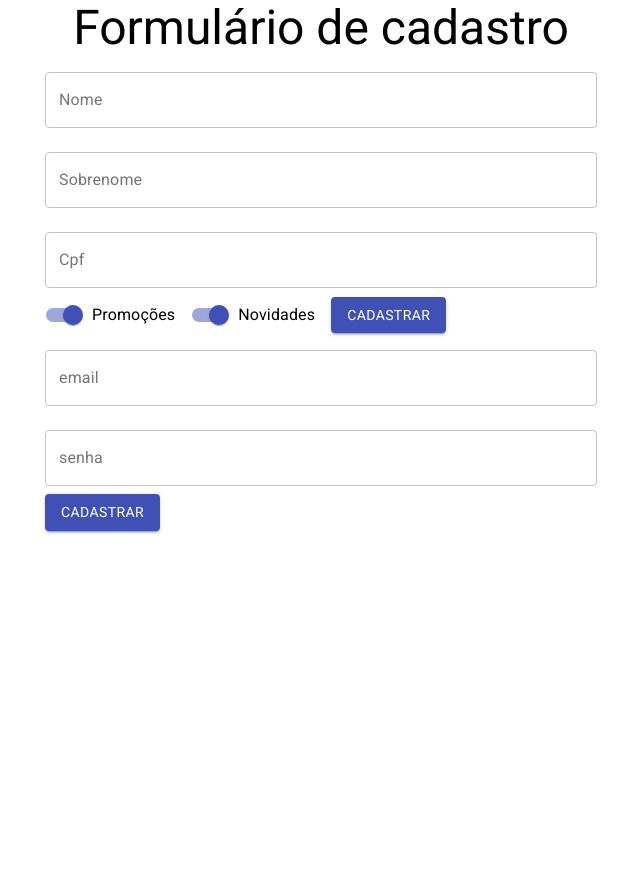
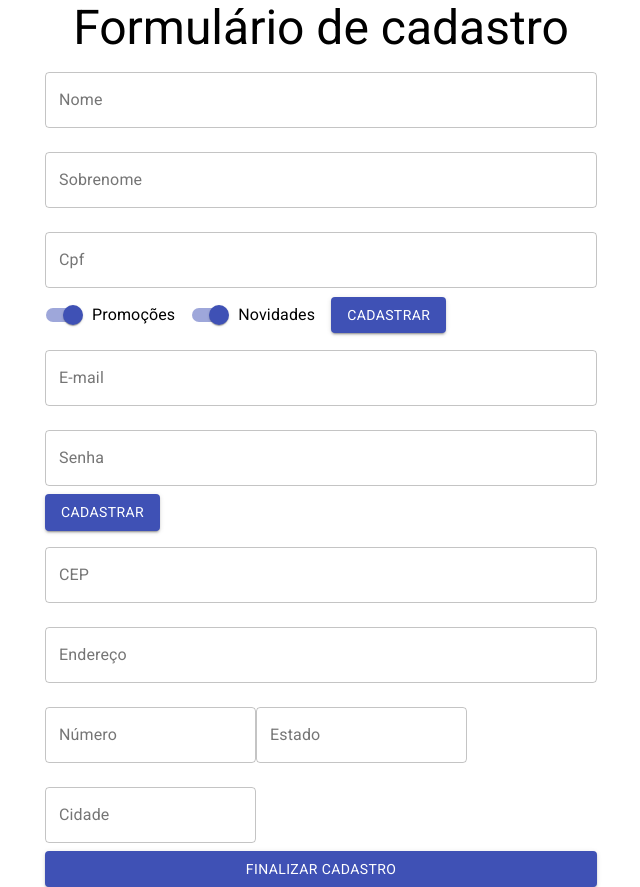
Before and after one commit to lucsimao/alura-react-function-components, a React (Create React App) app: page / in a window 1280 px wide. Shown: the whole page, without its empty margins (319-959 px from the left). Before the commit the page ends 800 px from the top, so only its background shows below. Built offline with nearby package versions, Linux system fonts and the light colour scheme.

Commit message:
feat: create DadosEntrega

```diff
--- /dev/null
+++ b/src/FormularioCadastro/DadosEntrega.jsx
@@ -0,0 +1,52 @@
+import { Button, TextField } from '@material-ui/core';
+
+import React from 'react';
+
+function DadosEntrega() {
+  return (
+    <form>
+      <TextField
+        id="cep"
+        label="CEP"
+        type="number"
+        variant="outlined"
+        fullWidth
+        margin="normal"
+      />
+      <TextField
+        id="endereco"
+        label="Endereço"
+        type="text"
+        variant="outlined"
+        fullWidth
+        margin="normal"
+      />
+      <TextField
+        id="numero"
+        label="Número"
+        type="numero"
+        variant="outlined"
+        margin="normal"
+      />
+      <TextField
+        id="estado"
+        label="Estado"
+        type="text"
+        variant="outlined"
+        margin="normal"
+      />
+      <TextField
+        id="cidade"
+        label="Cidade"
+        type="text"
+        variant="outlined"
+        margin="normal"
+      />
+      <Button type="submit" variant="contained" color="primary" fullWidth>
+        Finalizar Cadastro
+      </Button>
+    </form>
+  );
+}
+
+export default DadosEntrega;
--- a/src/FormularioCadastro/DadosUsuario.jsx
+++ b/src/FormularioCadastro/DadosUsuario.jsx
@@ -7,7 +7,7 @@
     <form>
       <TextField
         id="email"
-        label="email"
+        label="E-mail"
         type="email"
         variant="outlined"
         fullWidth
@@ -15,7 +15,7 @@
       ></TextField>
       <TextField
         id="senha"
-        label="senha"
+        label="Senha"
         type="password"
         variant="outlined"
         fullWidth
--- a/src/FormularioCadastro/FormularioCadastro.jsx
+++ b/src/FormularioCadastro/FormularioCadastro.jsx
@@ -1,3 +1,4 @@
+import DadosEntrega from './DadosEntrega';
 import DadosPessoais from './DadosPessoais';
 import DadosUsuario from './DadosUsuario';
 import React from 'react';
@@ -7,6 +8,7 @@
     <>
       <DadosPessoais aoEnviar={aoEnviar} validarCpf={validarCpf} />
       <DadosUsuario />
+      <DadosEntrega />
     </>
   );
 }
```
